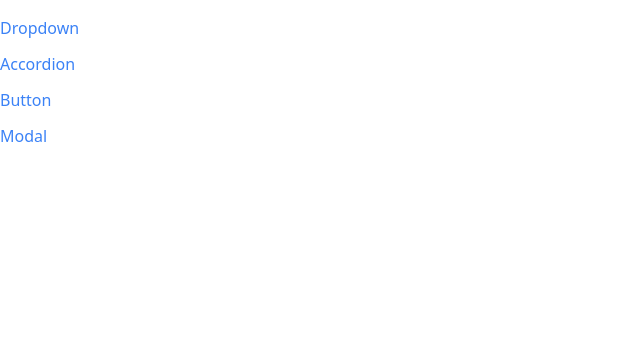
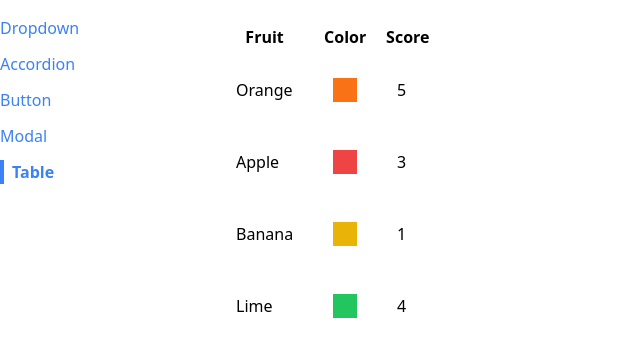
Before and after one commit to ksysoev/learning_react, a React (Create React App) app in the folder 07_comps/: page /table in a window 1280 px wide. Shown: the top 356 px of the page, without its empty margins (0-640 px from the left). Built offline with nearby package versions, Linux system fonts and the light colour scheme.

Commit message:
Adds table component\

```diff
--- a/07_comps/src/App.js
+++ b/07_comps/src/App.js
@@ -4,6 +4,7 @@
 import AccordionPage from "./pages/AccordionPage";
 import ButtonPage from "./pages/ButtonPage";
 import ModalPage from "./pages/ModalPage";
+import TablePage from "./pages/TablePage";
 
 function App() {
 
@@ -23,6 +24,9 @@
                 <Route path="/modal">
                     <ModalPage />
                 </Route>
+                <Route path="/table">
+                    <TablePage />
+                </Route>
             </div>
         </div>
     );
--- a/07_comps/src/components/Sidebar.js
+++ b/07_comps/src/components/Sidebar.js
@@ -5,7 +5,8 @@
         { to: "/", label: "Dropdown" },
         { to: "/accordion", label: "Accordion" },
         { to: "/button", label: "Button" },
-        { to: "/modal", label: "Modal" }
+        { to: "/modal", label: "Modal" },
+        { to: "/table", label: "Table" }
     ];
 
     const renderedLinks = links.map((link, id) => {
--- /dev/null
+++ b/07_comps/src/components/Table.js
@@ -0,0 +1,30 @@
+function Table({ data, config, keyGenerator }) {
+    const renderedHeaders = config.map((column) => {
+        return <th key={column.label}>{column.label}</th>
+    })
+
+    const renderedRows = data.map((rowData) => {
+        const renderedRow = config.map((column) => {
+            return <td key={column.label} className="p-3">{column.render(rowData)}</td>
+        })
+
+        return <tr key={keyGenerator(rowData)} className="border-b">{renderedRow}</tr>
+    })
+
+
+
+    return (
+        <tabel className="table-auto border-spacing-2">
+            <thead>
+                <tr className="border-b-2">
+                    {renderedHeaders}
+                </tr>
+            </thead>
+            <tbody>
+                {renderedRows}
+            </tbody>
+        </tabel>
+    );
+}
+
+export default Table;
--- /dev/null
+++ b/07_comps/src/pages/TablePage.js
@@ -0,0 +1,26 @@
+import Table from "../components/Table";
+
+function TablePage() {
+    const data = [
+        { name: "Orange", color: 'bg-orange-500', score: 5 },
+        { name: "Apple", color: 'bg-red-500', score: 3 },
+        { name: "Banana", color: 'bg-yellow-500', score: 1 },
+        { name: "Lime", color: 'bg-green-500', score: 4 },
+    ]
+
+    const config = [
+        { label: "Fruit", render: ((fruit) => fruit.name) },
+        { label: "Color", render: ((fruit) => <div className={`p-3 m-2 ${fruit.color}`}></div>) },
+        { label: "Score", render: ((fruit) => fruit.score), }
+    ]
+
+    const keyGenerator = (fruit) => fruit.name;
+
+    return (
+        <div>
+            <Table data={data} config={config} keyGenerator={keyGenerator} />
+        </div>
+    )
+}
+
+export default TablePage;
```
